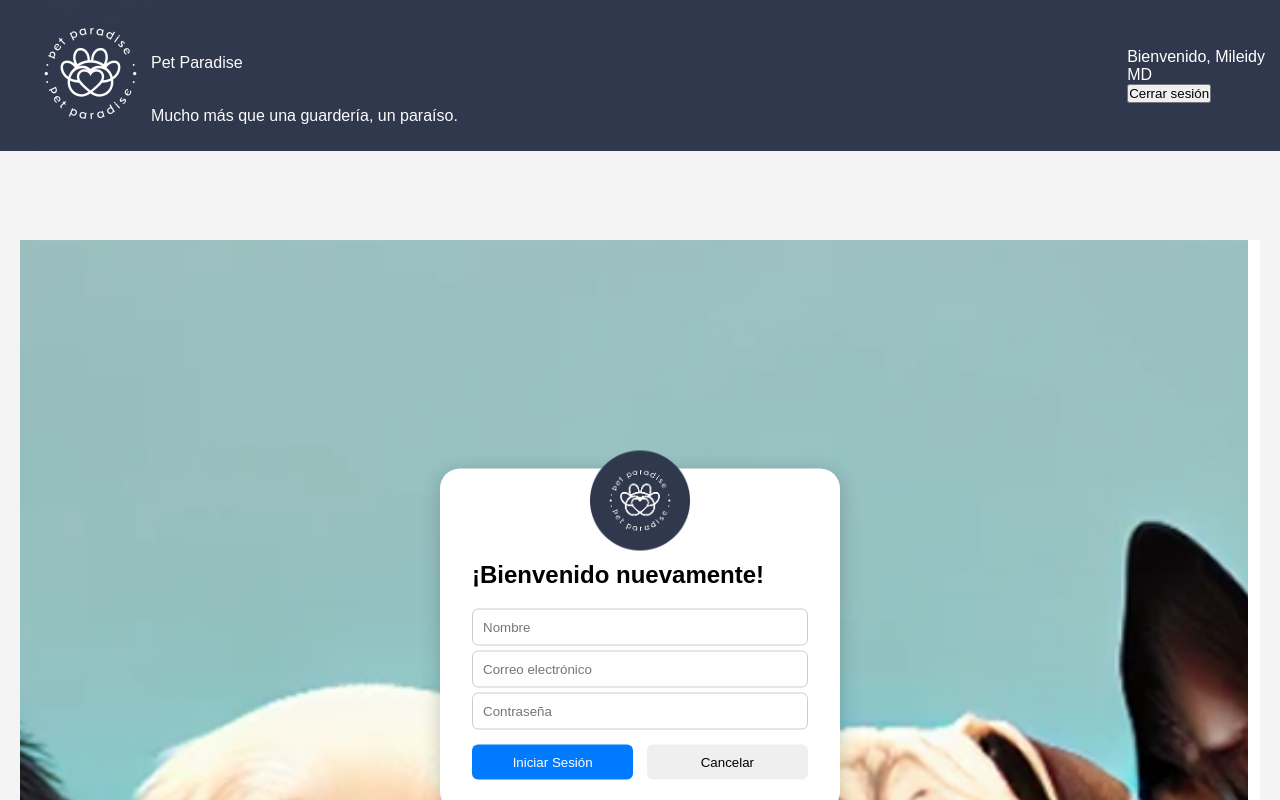
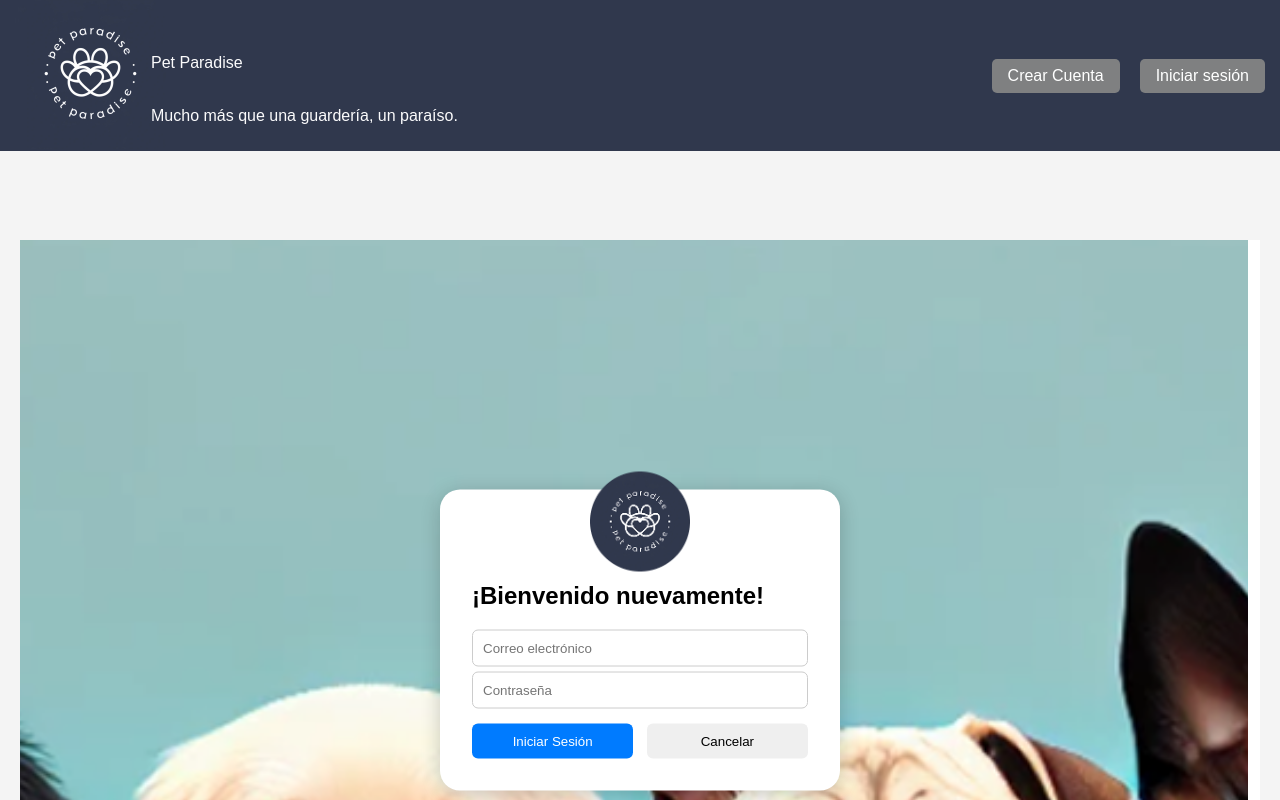
Before and after one commit to LuisDelgado-LD/integradorG5Front, a React (Vite) app: page /login in a window 1280 px wide. Built offline with nearby package versions, Linux system fonts and the light colour scheme.

Commit message:
conexion a backend para el registro y el login

```diff
--- a/src/App.jsx
+++ b/src/App.jsx
@@ -22,11 +22,11 @@ function App() {
   return (
     <Router>
       <Routes>
-        <Route path="/" element={!usuario ? <Layout /> : <Navigate to={usuario.rol === "admin" ? "/administrador" : "/home"} />} >
+        <Route path="/" element={true ? <Layout /> : <Navigate to={usuario.rol === "admin" ? "/administrador" : ""} />} >
           <Route index element={<Home />} />
           <Route path="habitacion/:id" element={<Habitaciones />} />
           <Route path="registro" element={<Registro />} />
-          <Route path="login" element={!usuario ? <Login setUsuario={setUsuario} /> : <Navigate to={usuario.rol === "admin" ? "/administrador" : "/home"} />} />
+          <Route path="login" element={true? <Login setUsuario={setUsuario} /> : <Navigate to={usuario.rol === "admin" ? "/administrador" : ""} />} />
         </Route>
 
         <Route element={<PrivateRoute />}>
--- a/src/Context/utils/globalContext.jsx
+++ b/src/Context/utils/globalContext.jsx
@@ -3,7 +3,6 @@ import PropTypes from "prop-types";
 
 export const GlobalContext = createContext();
 
-/*const API_URL = "http://petparadise.sytes.net/api";*/
 
 const MOCK_USER = {
   usuario: {
@@ -70,8 +69,9 @@ const generarHabitacionesMock = () => {
 };
 
 const initialState = {
-  usuario: JSON.parse(localStorage.getItem("usuario")) || MOCK_USER.usuario,
-  token: localStorage.getItem("token") || MOCK_USER.token,
+  // usuario: JSON.parse(localStorage.getItem("usuario")) || MOCK_USER.usuario,
+  // token: localStorage.getItem("token") || MOCK_USER.token,
+  // API_URL: "http://localhost/api",
   habitaciones: generarHabitacionesMock(),
   privilegiosAlojamientos: [
     { id: 1, nombre: "Masajes Relajantes", imagen: "/img/MasajesRelajantes.png", ruta: "/CuevaAcogedora", descripcion: "Sesión de relajación para reducir el estrés y mejorar la circulación de tu mascota." },
@@ -90,7 +90,7 @@ const initialState = {
 const reducer = (state, action) => {
   switch (action.type) {
     case "LOGIN":
-      localStorage.setItem("token", action.payload.token);
+      localStorage.setItem("token", JSON.stringify(action.payload.token));
       localStorage.setItem("usuario", JSON.stringify(action.payload.usuario));
       return { ...state, usuario: action.payload.usuario, token: action.payload.token };
 
--- a/src/Routes/Login.jsx
+++ b/src/Routes/Login.jsx
@@ -1,12 +1,14 @@
 import { useState, useContext, useEffect } from "react";
 import { useNavigate } from "react-router-dom";
 import { GlobalContext } from "../Context/utils/globalContext";
+import axios from 'axios';
 
 const Login = ({ setUsuario }) => {
+  const API_URL = "http://localhost/api"
   const { dispatch } = useContext(GlobalContext);
   const navigate = useNavigate();
   const [formData, setFormData] = useState({
-    nombre: "",
+    // nombre: "",
     email: "",
     password: "",
   });
@@ -23,9 +25,9 @@ const Login = ({ setUsuario }) => {
     e.preventDefault();
     const usuarioRegistrado = localStorage.getItem("usuario") ? JSON.parse(localStorage.getItem("usuario")) : null;
     let newErrors = {};
-    if (!formData.nombre.trim()) {
-      newErrors.nombre = "El nombre es obligatorio";
-    }
+    // if (!formData.nombre.trim()) {
+    //   newErrors.nombre = "El nombre es obligatorio";
+    // }
     if (
       !usuarioRegistrado ||
       usuarioRegistrado.email !== formData.email ||
@@ -55,13 +57,30 @@ const Login = ({ setUsuario }) => {
     }
   };
 
+  const loginBackend = (e) => {
+    e.preventDefault();
+    console.log(formData)
+    axios.post(API_URL+"/auth/login", formData)
+    .then(response => {
+      console.log('Login exitoso', response.data);
+      alert("✅ Login exitoso");
+      dispatch({ type: "LOGIN", payload: { usuario: formData, token: response.data.accessToken } });
+      navigate("/");
+    })
+    .catch(error => {
+      console.error('Error al registrar usuario:', error);
+      alert("Ocurrio un error con el registro")
+    });
+
+  }
+
   return (
     <div className="login-container">
       <div className="login-box">
         <img src="/img/imagendeinicio.png" alt="Inicio" className="login-image" />
         <h2 className="login-title">¡Bienvenido nuevamente!</h2>
-        <form onSubmit={handleSubmit}>
-          <input
+        <form onSubmit={loginBackend}>
+          {/* <input
             type="text"
             name="nombre"
             placeholder="Nombre"
@@ -69,7 +88,7 @@ const Login = ({ setUsuario }) => {
             onChange={handleChange}
             className={`login-input ${errors.nombre ? "error" : ""}`}
           />
-          {errors.nombre && <p className="error-message">{errors.nombre}</p>}
+          {errors.nombre && <p className="error-message">{errors.nombre}</p>} */}
           <input
             type="email"
             name="email"
@@ -90,7 +109,7 @@ const Login = ({ setUsuario }) => {
           {errors.password && <p className="error-message">{errors.password}</p>}
           <div className="login-buttons">
             <button type="submit" className="login-btn primary">Iniciar Sesión</button>
-            <button type="button" className="login-btn secondary" onClick={() => setFormData({ nombre: "", email: "", password: "" })}>
+            <button type="button" className="login-btn secondary">
               Cancelar
             </button>
           </div>
--- a/src/Routes/Registro.jsx
+++ b/src/Routes/Registro.jsx
@@ -1,8 +1,10 @@
 import { useState, useContext } from "react";
 import { useNavigate } from "react-router-dom";
 import { GlobalContext } from "../Context/utils/globalContext";
+import axios from 'axios';
 
 const Registro = () => {
+  const API_URL = "http://localhost/api"
   const { dispatch } = useContext(GlobalContext);
   const navigate = useNavigate();
   const [formData, setFormData] = useState({
@@ -45,41 +47,62 @@ const Registro = () => {
     return nuevosErrores;
   };
 
-  const handleSubmit = (e) => {
-    e.preventDefault();
+  // const handleSubmit = (e) => {
+  //   e.preventDefault();
+  //   const errores = validarFormulario();
+  //   if (Object.keys(errores).length > 0) {
+  //     setErrors(errores);
+  //     return;
+  //   }
+
+  //   const nuevoUsuario = {
+  //     nombre: formData.nombre,
+  //     apellido: formData.apellido,
+  //     email: formData.email,
+  //     telefono: formData.telefono,
+  //     direccion: formData.direccion,
+  //   };
+  //   const usuariosGuardados = JSON.parse(localStorage.getItem("usuarios")) || [];
+  //   usuariosGuardados.push(nuevoUsuario);
+  //   localStorage.setItem("usuarios", JSON.stringify(usuariosGuardados));
+  //   localStorage.setItem("usuario", JSON.stringify(nuevoUsuario));
+  //   localStorage.setItem("token", "mocked_token");
+  //   dispatch({ type: "LOGIN", payload: { usuario: nuevoUsuario, token: "mocked_token" } });
+  //   alert("✅ Registro exitoso");
+  //   navigate("/");
+  // };
+  const handleChange = (e) => {
+    setFormData({ ...formData, [e.target.name]: e.target.value });
+    setErrors({ ...errors, [e.target.name]: "" });
+  };
+  const registrarUsuario = (e) => {
     const errores = validarFormulario();
     if (Object.keys(errores).length > 0) {
       setErrors(errores);
       return;
     }
+    e.preventDefault();
+    axios.post(API_URL+"/auth/register", formData)
+      .then(response => {
+        // console.log('Usuario registrado exitosamente');
+        alert("✅ Registro exitoso");
+        const userdata= {"nombre": formData.nombre , "apellido": formData.apellido}
+        dispatch({ type: "LOGIN", payload: { usuario: userdata, token: response.data.accessToken } });
+        navigate("/");
+      })
+      .catch(error => {
+        console.error('Error al registrar usuario:', error);
+        alert("❌Ocurrio un error con el registro")
+      });
 
-    const nuevoUsuario = {
-      nombre: formData.nombre,
-      apellido: formData.apellido,
-      email: formData.email,
-      telefono: formData.telefono,
-      direccion: formData.direccion,
     };
-    const usuariosGuardados = JSON.parse(localStorage.getItem("usuarios")) || [];
-    usuariosGuardados.push(nuevoUsuario);
-    localStorage.setItem("usuarios", JSON.stringify(usuariosGuardados));
-    localStorage.setItem("usuario", JSON.stringify(nuevoUsuario));
-    localStorage.setItem("token", "mocked_token");
-    dispatch({ type: "LOGIN", payload: { usuario: nuevoUsuario, token: "mocked_token" } });
-    alert("✅ Registro exitoso");
-    navigate("/");
-  };
-  const handleChange = (e) => {
-    setFormData({ ...formData, [e.target.name]: e.target.value });
-    setErrors({ ...errors, [e.target.name]: "" });
-  };
 
   return (
     <div className="registro-page">
       <img src="/img/imagendepie.png" alt="Fondo" className="fondo-registro" />
       <div className="form-container">
         <h2 className="registro-titulo">Registrar usuario</h2>
-        <form className="formulario-registro" onSubmit={handleSubmit}>
+        <form className="formulario-registro" onSubmit={registrarUsuario}>
         <input
           type="text"
           name="nombre"
@@ -143,7 +166,7 @@ const Registro = () => {
           className={errors.confirmPassword ? "input-error" : ""}
         />
         {errors.confirmPassword && <span className="error-msg">{errors.confirmPassword}</span>}
-        <button type="submit">Registrar</button>
+        <button type="submit" >Registrar</button>
         </form>
       </div>
     </div>
```
